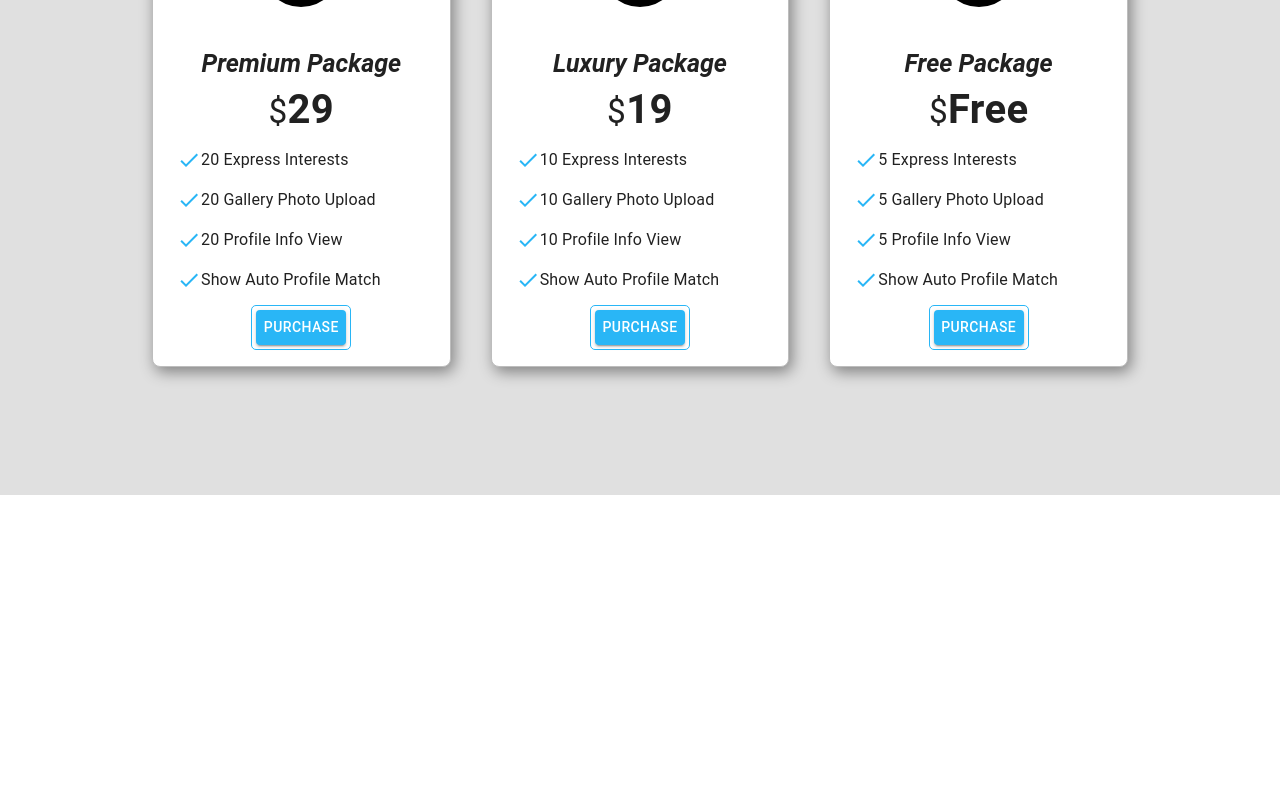
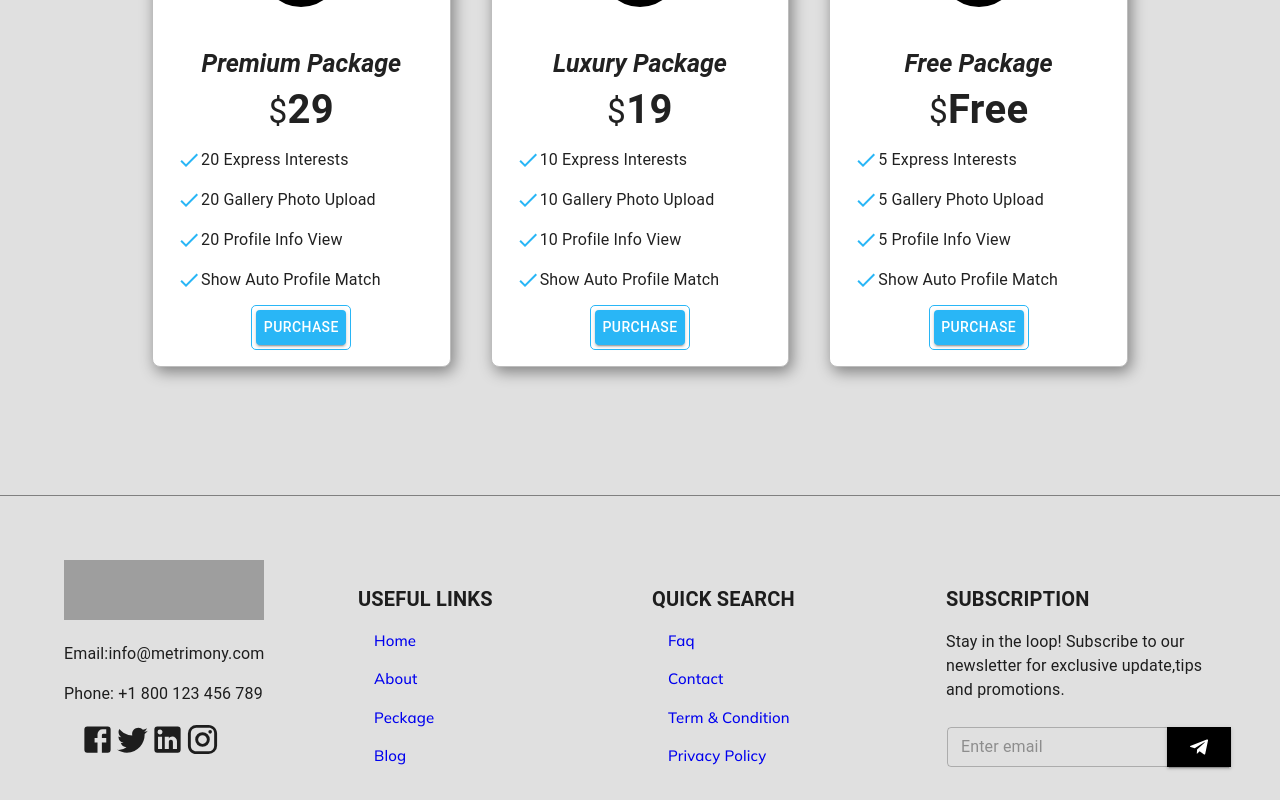
Before and after one commit to CodeCraft4/Rishta-e-Pakistan, a Next.js app: page / in a window 1280 px wide. Shown: the part 2475-3275 px from the top of the page. Before the commit the page ends 2970 px from the top, so only its background shows below. Built offline with nearby package versions, Linux system fonts and the light colour scheme; grey boxes are pictures that could not be loaded.

Commit message:
to Shown a footer. in other pages.

```diff
--- a/src/components/Layout/Layout.tsx
+++ b/src/components/Layout/Layout.tsx
@@ -8,8 +8,10 @@ const Layout = ({children}:any) => {
     const pathname = usePathname()
   return (
     <div>
-       {pathname === "/Pages/LogIn" ? undefined :<DrawerAppBar/>}
+       {pathname === "/Pages/LogIn" ? null :<DrawerAppBar/>}
          {children}
+       {pathname === "/Pages/LogIn" ? null :<Footer/>}
+
 
     </div>
   )
```
